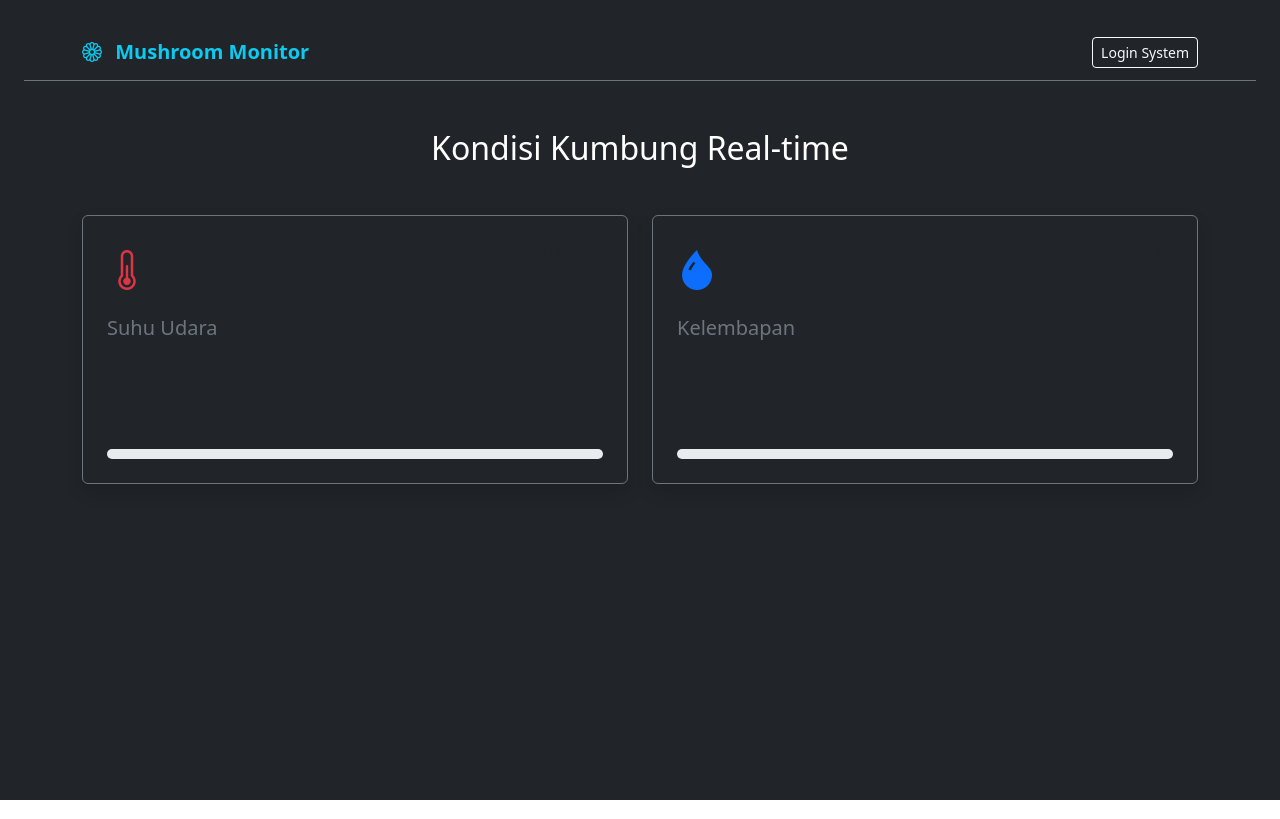
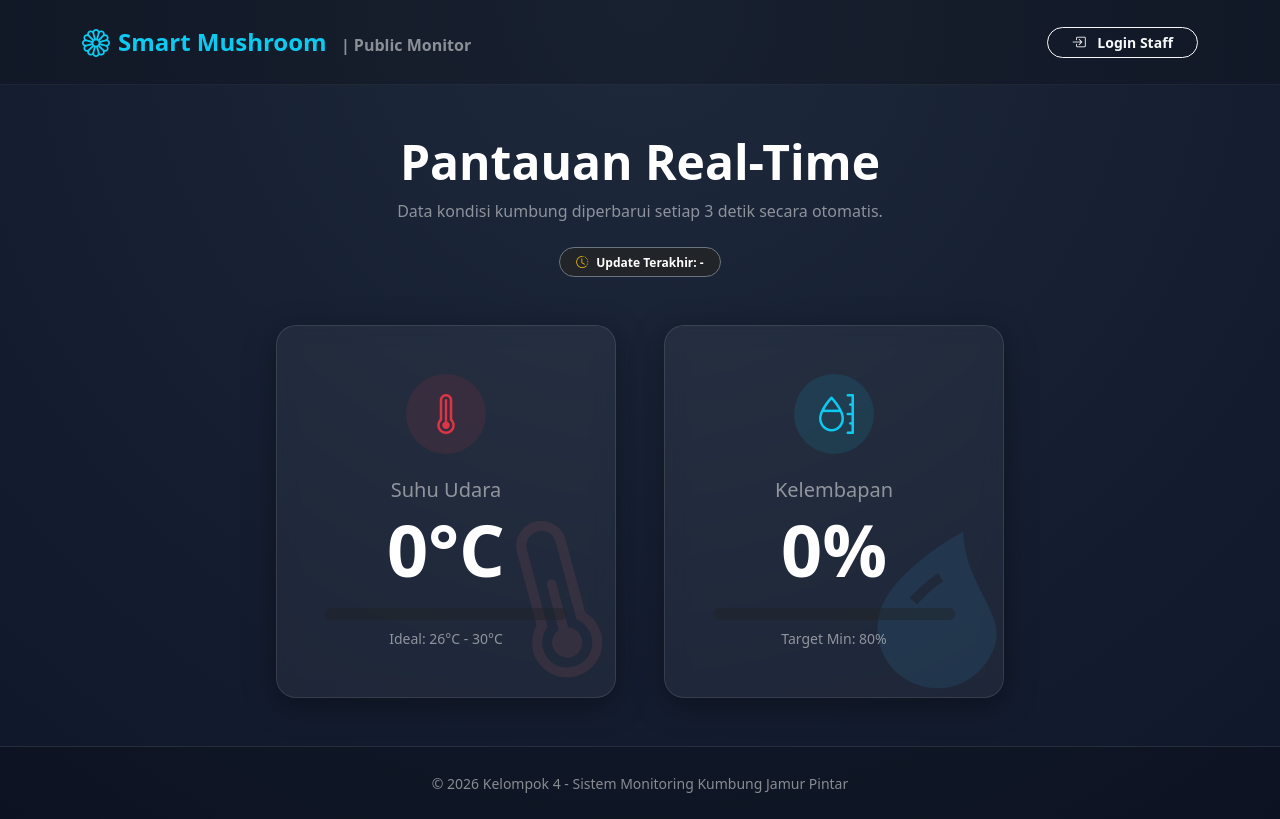
Before and after one commit to B-PPAW-TI503P-2025/PROJECT_KELOMPOK4_SUHU-KELEMBABAN, a React (Vite) app in the folder jamur-react/: page / in a window 1280 px wide. Built offline with nearby package versions, Linux system fonts and the light colour scheme; no server answers.

Commit message:
Memperbaiki tampilan

```diff
--- a/jamur-react/src/pages/PublicMonitor.jsx
+++ b/jamur-react/src/pages/PublicMonitor.jsx
@@ -2,73 +2,126 @@ import { useState, useEffect } from "react";
 import { Link } from "react-router-dom";
 
 const PublicMonitor = () => {
+  // State dengan nilai default aman
   const [data, setData] = useState({ temperature: 0, humidity: 0 });
   const [lastUpdate, setLastUpdate] = useState("-");
 
+  // Fetch Data dengan Safety Check
   const fetchData = async () => {
     try {
       const res = await fetch("http://localhost:3001/api/sensor/latest");
       const jsonData = await res.json();
-      setData(jsonData);
-      setLastUpdate(new Date().toLocaleTimeString("id-ID"));
+
+      // Hanya update jika data valid
+      if (jsonData) {
+        setData(jsonData);
+        setLastUpdate(new Date().toLocaleTimeString("id-ID"));
+      }
     } catch (err) {
-      console.error("Gagal ambil data");
+      console.error("Menunggu data sensor...");
     }
   };
 
-  // Mirip dengan window.onload + setInterval
   useEffect(() => {
-    fetchData(); // Jalankan sekali di awal
-    const interval = setInterval(fetchData, 3000); // Ulangi tiap 3 detik
-    return () => clearInterval(interval); // Bersihkan saat pindah halaman (PENTING di React)
+    fetchData();
+    const interval = setInterval(fetchData, 3000);
+    return () => clearInterval(interval);
   }, []);
 
+  // Style Glassmorphism (Konsisten dengan Dashboard lain)
+  const glassStyle = {
+    background: "rgba(255, 255, 255, 0.05)",
+    backdropFilter: "blur(10px)",
+    border: "1px solid rgba(255, 255, 255, 0.1)",
+    borderRadius: "20px",
+    color: "white",
+    boxShadow: "0 8px 32px 0 rgba(0, 0, 0, 0.37)"
+  };
+
   return (
-    <div className="min-vh-100 bg-dark text-white p-4">
-      <nav className="navbar navbar-dark bg-transparent border-bottom border-secondary mb-5">
+    <div className="min-vh-100 font-sans text-white d-flex flex-column"
+         style={{ background: "radial-gradient(circle at top center, #1e293b, #0f172a)" }}>
+
+      {/* NAVBAR GLASS */}
+      <nav className="navbar navbar-dark py-3 mb-5"
+           style={{ borderBottom: "1px solid rgba(255,255,255,0.05)", background: "rgba(0,0,0,0.2)" }}>
         <div className="container">
-          <span className="navbar-brand fw-bold text-info">
-            <i className="bi bi-flower1 me-2"></i> Mushroom Monitor
+          <span className="navbar-brand fw-bold fs-4 text-info d-flex align-items-center">
+            <i className="bi bi-flower1 me-2 fs-3"></i>
+            <span>Smart Mushroom <small className="text-white-50 fs-6 ms-2">| Public Monitor</small></span>
           </span>
-          <Link to="/login" className="btn btn-outline-light btn-sm">Login System</Link>
+          <Link to="/login" className="btn btn-outline-light rounded-pill px-4 btn-sm fw-bold">
+            <i className="bi bi-box-arrow-in-right me-2"></i> Login Staff
+          </Link>
         </div>
       </nav>
 
-      <div className="container">
-        <h2 className="text-center mb-5">Kondisi Kumbung Real-time</h2>
+      <div className="container flex-grow-1 d-flex flex-column justify-content-center pb-5">
 
-        <div className="row g-4">
+        <div className="text-center mb-5">
+            <h1 className="fw-bold display-5 mb-2">Pantauan Real-Time</h1>
+            <p className="text-white-50">Data kondisi kumbung diperbarui setiap 3 detik secara otomatis.</p>
+            <span className="badge bg-dark border border-secondary px-3 py-2 rounded-pill mt-2">
+                <i className="bi bi-clock-history me-2 text-warning"></i>
+                Update Terakhir: {lastUpdate}
+            </span>
+        </div>
+
+        <div className="row g-5 justify-content-center">
           {/* KARTU SUHU */}
-          <div className="col-md-6">
-            <div className="card bg-dark border border-secondary p-4 shadow">
-              <div className="d-flex justify-content-between mb-3">
-                <i className="bi bi-thermometer-half fs-1 text-danger"></i>
-                <span className="small text-muted">Update: {lastUpdate}</span>
-              </div>
-              <h5 className="text-secondary">Suhu Udara</h5>
-              <h1 className="display-3 fw-bold">{data.temperature}°C</h1>
-              <div className="progress mt-3" style={{ height: "10px" }}>
-                <div className="progress-bar bg-danger" style={{ width: `${(data.temperature / 50) * 100}%` }}></div>
+          <div className="col-md-5 col-lg-4">
+            <div className="p-5 h-100 position-relative overflow-hidden text-center" style={glassStyle}>
+              {/* Dekorasi Background Icon */}
+              <i className="bi bi-thermometer-half position-absolute"
+                 style={{ fontSize: "10rem", right: "-20px", bottom: "-20px", color: "rgba(248, 113, 113, 0.1)", transform: "rotate(-15deg)" }}></i>
+
+              <div className="position-relative z-1">
+                  <div className="d-inline-flex align-items-center justify-content-center bg-danger bg-opacity-10 p-3 rounded-circle mb-4"
+                       style={{ width: "80px", height: "80px" }}>
+                    <i className="bi bi-thermometer-high fs-1 text-danger"></i>
+                  </div>
+                  <h5 className="text-white-50 mb-1">Suhu Udara</h5>
+                  <h1 className="display-2 fw-bold mb-3">{data?.temperature || 0}°C</h1>
+
+                  <div className="progress bg-dark bg-opacity-50" style={{ height: "12px", borderRadius: "10px" }}>
+                    <div className="progress-bar bg-danger progress-bar-striped progress-bar-animated"
+                         style={{ width: `${(data?.temperature / 50) * 100}%` }}></div>
+                  </div>
+                  <small className="text-white-50 mt-2 d-block">Ideal: 26°C - 30°C</small>
               </div>
             </div>
           </div>
 
           {/* KARTU KELEMBAPAN */}
-          <div className="col-md-6">
-            <div className="card bg-dark border border-secondary p-4 shadow">
-              <div className="d-flex justify-content-between mb-3">
-                <i className="bi bi-droplet-fill fs-1 text-primary"></i>
-                <span className="small text-muted">Update: {lastUpdate}</span>
-              </div>
-              <h5 className="text-secondary">Kelembapan</h5>
-              <h1 className="display-3 fw-bold">{data.humidity}%</h1>
-              <div className="progress mt-3" style={{ height: "10px" }}>
-                <div className="progress-bar bg-primary" style={{ width: `${data.humidity}%` }}></div>
+          <div className="col-md-5 col-lg-4">
+            <div className="p-5 h-100 position-relative overflow-hidden text-center" style={glassStyle}>
+              {/* Dekorasi Background Icon */}
+              <i className="bi bi-droplet-fill position-absolute"
+                 style={{ fontSize: "10rem", right: "-20px", bottom: "-30px", color: "rgba(56, 189, 248, 0.1)", transform: "rotate(15deg)" }}></i>
+
+              <div className="position-relative z-1">
+                  <div className="d-inline-flex align-items-center justify-content-center bg-info bg-opacity-10 p-3 rounded-circle mb-4"
+                       style={{ width: "80px", height: "80px" }}>
+                    <i className="bi bi-moisture fs-1 text-info"></i>
+                  </div>
+                  <h5 className="text-white-50 mb-1">Kelembapan</h5>
+                  <h1 className="display-2 fw-bold mb-3">{data?.humidity || 0}%</h1>
+
+                  <div className="progress bg-dark bg-opacity-50" style={{ height: "12px", borderRadius: "10px" }}>
+                    <div className="progress-bar bg-info progress-bar-striped progress-bar-animated"
+                         style={{ width: `${data?.humidity || 0}%` }}></div>
+                  </div>
+                  <small className="text-white-50 mt-2 d-block">Target Min: 80%</small>
               </div>
             </div>
           </div>
         </div>
+
       </div>
+
+      <footer className="text-center py-4 text-white-50 border-top border-secondary border-opacity-25" style={{ background: "rgba(0,0,0,0.2)" }}>
+        <small>© 2026 Kelompok 4 - Sistem Monitoring Kumbung Jamur Pintar</small>
+      </footer>
     </div>
   );
 };
--- a/jamur-react/src/pages/UserDashboard.jsx
+++ b/jamur-react/src/pages/UserDashboard.jsx
@@ -1,12 +1,13 @@
 import { useState, useEffect, useRef } from "react";
 import { useNavigate } from "react-router-dom";
 import Chart from "chart.js/auto";
+import "bootstrap/dist/js/bootstrap.bundle.min.js";
 
 const UserDashboard = () => {
   const navigate = useNavigate();
   const [userName, setUserName] = useState("Petani");
 
-  // State Data
+  // State Data (Aman dari crash)
   const [sensorData, setSensorData] = useState({ temperature: 0, humidity: 0 });
   const [settings, setSettings] = useState({ min_humidity: 80, mode: "otomatis", pump_status: 0 });
   const [logs, setLogs] = useState([]);
@@ -14,6 +15,15 @@ const UserDashboard = () => {
   // Chart Refs
   const chartRef = useRef(null);
   const chartInstance = useRef(null);
+
+  // --- STYLE GLASSMORPHISM (SAMA DENGAN ADMIN) ---
+  const glassStyle = {
+    background: "rgba(255, 255, 255, 0.05)",
+    backdropFilter: "blur(10px)",
+    border: "1px solid rgba(255, 255, 255, 0.1)",
+    borderRadius: "15px",
+    color: "white"
+  };
 
   // API Config
   const API_URL = "http://localhost:3001/api";
@@ -28,7 +38,6 @@ const UserDashboard = () => {
       setUserName(localStorage.getItem("username") || "Petani");
       refreshAll();
 
-      // Auto Refresh tiap 3 detik
       const interval = setInterval(refreshAll, 3000);
       return () => clearInterval(interval);
     }
@@ -46,7 +55,7 @@ const UserDashboard = () => {
     try {
       const res = await fetch(`${API_URL}/sensor/latest`);
       const data = await res.json();
-      setSensorData(data);
+      if (data) setSensorData(data);
     } catch (e) { console.error("Sensor error"); }
   };
 
@@ -54,8 +63,15 @@ const UserDashboard = () => {
     try {
       const res = await fetch(`${API_URL}/settings`, { headers: getHeader() });
       const data = await res.json();
-      if(res.status === 401) handleLogout(); // Token expired
-      setSettings(data);
+
+      if(res.status === 401) {
+          handleLogout();
+          return;
+      }
+
+      if (data && typeof data === 'object') {
+          setSettings(prev => ({ ...prev, ...data }));
+      }
     } catch (e) { console.error("Settings error"); }
   };
 
@@ -63,13 +79,14 @@ const UserDashboard = () => {
     try {
       const res = await fetch(`${API_URL}/logs`, { headers: getHeader() });
       const data = await res.json();
-      // Filter hanya log pompa
-      const pumpLogs = data.filter(l => l.action.toLowerCase().includes("pompa"));
-      setLogs(pumpLogs.slice(0, 8)); // Ambil 8 terakhir
+      if (Array.isArray(data)) {
+        const pumpLogs = data.filter(l => l.action.toLowerCase().includes("pompa"));
+        setLogs(pumpLogs.slice(0, 8));
+      }
     } catch (e) { console.error("History error"); }
   };
 
-  // --- CHART LOGIC ---
+  // --- CHART LOGIC (DARK MODE) ---
   const fetchChartData = async () => {
     try {
       const res = await fetch(`${API_URL}/sensor/all`, { headers: getHeader() });
@@ -85,12 +102,14 @@ const UserDashboard = () => {
 
   const updateChart = (data) => {
     if (!chartRef.current) return;
-
-    if (chartInstance.current) {
-      chartInstance.current.destroy();
-    }
+    if (chartInstance.current) chartInstance.current.destroy();
 
     const ctx = chartRef.current.getContext("2d");
+
+    // CONFIG DARK MODE CHART (Agar terlihat di background gelap)
+    Chart.defaults.color = '#ccc';
+    Chart.defaults.borderColor = 'rgba(255, 255, 255, 0.1)';
+
     chartInstance.current = new Chart(ctx, {
       type: "line",
       data: {
@@ -99,27 +118,40 @@ const UserDashboard = () => {
           {
             label: "Suhu (°C)",
             data: data.map(d => d.temperature),
-            borderColor: "#ff4d4d",
-            backgroundColor: "rgba(255, 77, 77, 0.1)",
+            borderColor: "#f87171",
+            backgroundColor: "rgba(248, 113, 113, 0.2)",
             fill: true,
             tension: 0.4
           },
           {
             label: "Kelembapan (%)",
             data: data.map(d => d.humidity),
-            borderColor: "#007bff",
-            backgroundColor: "rgba(0, 123, 255, 0.1)",
+            borderColor: "#38bdf8",
+            backgroundColor: "rgba(56, 189, 248, 0.2)",
             fill: true,
             tension: 0.4
           }
         ]
       },
-      options: { responsive: true, maintainAspectRatio: false, animation: { duration: 0 } }
+      options: {
+        responsive: true,
+        maintainAspectRatio: false,
+        animation: { duration: 0 },
+        scales: {
+            x: { ticks: { color: '#eee' } },
+            y: { ticks: { color: '#eee' } }
+        },
+        plugins: {
+            legend: { labels: { color: '#eee' } }
+        }
+      }
     });
   };
 
-  // --- CONTROL LOGIC (POMPA) ---
+  // --- CONTROL LOGIC ---
   const handlePumpControl = async (status) => {
+    const currentMode = settings?.mode || "otomatis";
+    const currentHum = settings?.min_humidity || 80;
     const targetMode = status === 1 ? "manual" : "otomatis";
     const actionText = status === 1 ? "MENYALAKAN (Mode Manual)" : "MEMATIKAN (Kembali ke Otomatis)";
 
@@ -132,13 +164,18 @@ const UserDashboard = () => {
         body: JSON.stringify({
           mode: targetMode,
           pump_status: status,
-          min_humidity: parseFloat(settings.min_humidity) || 80
+          min_humidity: parseFloat(currentHum)
         }),
       });
 
       if (res.ok) {
         alert("✅ Perintah Berhasil Dikirim!");
-        refreshAll();
+        setSettings(prev => ({
+            ...prev,
+            mode: targetMode,
+            pump_status: status
+        }));
+        setTimeout(refreshAll, 500);
       } else {
         alert("Gagal mengirim perintah.");
       }
@@ -152,71 +189,76 @@ const UserDashboard = () => {
     navigate("/login");
   };
 
-  // Helper untuk status pompa
-  const isPumpOn = settings.pump_status === 1 || settings.pump_status === true;
+  const isPumpOn = settings?.pump_status === 1 || settings?.pump_status === true;
 
+  // --- RENDER UI (DARK GLASS THEME) ---
   return (
-    <div className="min-vh-100 bg-light font-sans">
-      {/* NAVBAR */}
-      <nav className="navbar navbar-expand-lg navbar-dark bg-dark mb-4 shadow">
+    <div className="min-vh-100 font-sans text-white"
+         style={{ background: "radial-gradient(circle at top left, #1e293b, #0f172a)" }}>
+
+      {/* NAVBAR GLASS */}
+      <nav className="navbar navbar-expand-lg navbar-dark mb-4 shadow-sm"
+           style={{ background: "rgba(0,0,0,0.3)", backdropFilter: "blur(10px)", borderBottom: "1px solid rgba(255,255,255,0.1)" }}>
         <div className="container">
-          <span className="navbar-brand"><i className="bi bi-moisture me-2"></i> Panel Petani</span>
-          <div className="d-flex align-items-center text-white">
-            <span className="me-3">Halo, <strong>{userName}</strong></span>
-            <button onClick={handleLogout} className="btn btn-outline-light btn-sm">Keluar</button>
+          <span className="navbar-brand fw-bold text-info"><i className="bi bi-flower1 me-2"></i> Panel Petani</span>
+          <div className="d-flex align-items-center">
+            <span className="me-3 text-white-50">Halo, <strong className="text-white">{userName}</strong></span>
+            <button onClick={handleLogout} className="btn btn-outline-danger btn-sm rounded-pill px-3">Keluar</button>
           </div>
         </div>
       </nav>
 
       <div className="container">
-        <div className="row">
+        <div className="row g-4">
 
           {/* KOLOM KIRI (Sensor & Chart) */}
           <div className="col-md-8">
             {/* CARD SENSOR */}
-            <div className="card p-4 mb-4 text-center border-0 shadow-sm">
-              <h5 className="text-start text-muted mb-4"><i className="bi bi-cpu me-2"></i> Kondisi Kumbung</h5>
+            <div className="p-4 mb-4 text-center shadow-lg" style={glassStyle}>
+              <h5 className="text-start mb-4 text-warning"><i className="bi bi-cpu me-2"></i> Kondisi Kumbung</h5>
               <div className="row">
-                <div className="col-6 border-end">
-                  <p className="mb-0 text-secondary">Suhu</p>
-                  <div className="display-4 fw-bold text-dark">{sensorData.temperature}°C</div>
+                <div className="col-6 border-end border-secondary">
+                  <p className="mb-0 text-white-50">Suhu</p>
+                  <div className="display-4 fw-bold text-danger">{sensorData?.temperature || 0}°C</div>
                 </div>
                 <div className="col-6">
-                  <p className="mb-0 text-secondary">Kelembapan</p>
-                  <div className="display-4 fw-bold text-dark">{sensorData.humidity}%</div>
+                  <p className="mb-0 text-white-50">Kelembapan</p>
+                  <div className="display-4 fw-bold text-info">{sensorData?.humidity || 0}%</div>
                 </div>
               </div>
-              <div className="border-top pt-3 mt-3 d-flex justify-content-between text-muted small">
-                <span><i className="bi bi-info-circle"></i> Target Kelembapan: <strong>{settings.min_humidity}%</strong></span>
-                <span className="badge bg-secondary">MODE: {settings.mode.toUpperCase()}</span>
+              <div className="border-top border-secondary pt-3 mt-3 d-flex justify-content-between text-white-50 small">
+                <span><i className="bi bi-info-circle"></i> Target Kelembapan: <strong>{settings?.min_humidity || 80}%</strong></span>
+                <span className={`badge ${settings?.mode === 'manual' ? 'bg-warning text-dark' : 'bg-primary'}`}>
+                    MODE: {(settings?.mode || "otomatis").toUpperCase()}
+                </span>
               </div>
             </div>
 
             {/* CARD CHART */}
-            <div className="card p-4 mb-4 border-0 shadow-sm">
-              <h5 className="text-muted mb-3"><i className="bi bi-graph-up me-2"></i> Tren Real-Time</h5>
+            <div className="p-4 mb-4 shadow-lg" style={glassStyle}>
+              <h5 className="mb-3 text-white-50"><i className="bi bi-graph-up me-2"></i> Tren Real-Time</h5>
               <div style={{ height: "300px" }}>
                 <canvas ref={chartRef}></canvas>
               </div>
             </div>
 
             {/* CARD HISTORY */}
-            <div className="card p-4 border-0 shadow-sm">
-                <h5 className="text-muted mb-3"><i className="bi bi-clock-history me-2"></i> Riwayat Pompa</h5>
+            <div className="p-4 shadow-lg" style={glassStyle}>
+                <h5 className="mb-3 text-white-50"><i className="bi bi-clock-history me-2"></i> Riwayat Pompa</h5>
                 <div className="table-responsive">
-                    <table className="table table-sm table-hover">
-                        <thead className="table-light">
-                            <tr><th>Waktu</th><th>Pelaku</th><th>Aksi</th></tr>
+                    <table className="table table-dark table-hover" style={{ background: 'transparent' }}>
+                        <thead>
+                            <tr className="text-white-50"><th>Waktu</th><th>Pelaku</th><th>Aksi</th></tr>
                         </thead>
-                        <tbody>
+                        <tbody className="border-top border-secondary">
                             {logs.length > 0 ? logs.map((log, i) => (
                                 <tr key={i}>
-                                    <td className="small">{new Date(log.created_at).toLocaleString("id-ID")}</td>
-                                    <td>{log.full_name || 'Sistem'}</td>
-                                    <td className={log.action.includes('Nyala') ? 'text-success fw-bold' : ''}>{log.action}</td>
+                                    <td className="small text-white-50">{new Date(log.created_at).toLocaleString("id-ID")}</td>
+                                    <td><span className="badge bg-secondary">{log.full_name || 'Sistem'}</span></td>
+                                    <td className={log.action.includes('Nyala') ? 'text-success fw-bold' : 'text-danger'}>{log.action}</td>
                                 </tr>
                             )) : (
-                                <tr><td colSpan="3" className="text-center">Belum ada riwayat</td></tr>
+                                <tr><td colSpan="3" className="text-center text-white-50">Belum ada riwayat</td></tr>
                             )}
                         </tbody>
                     </table>
@@ -226,30 +268,32 @@ const UserDashboard = () => {
 
           {/* KOLOM KANAN (Kontrol Pompa) */}
           <div className="col-md-4">
-            <div className="card p-4 mb-4 border-0 shadow-sm">
-                <h5 className="text-muted mb-3">Kontrol Pompa</h5>
-                <div className="text-center mb-4">
-                    <p className="mb-2">Status Saat Ini:</p>
-                    <span className={`badge p-3 w-100 rounded-pill fs-6 ${isPumpOn ? 'bg-success' : 'bg-danger'}`}>
-                        {isPumpOn ? "AKTIF / MENYEMPROT" : "MATI / STANDBY"}
-                    </span>
+            <div className="p-4 shadow-lg h-100" style={glassStyle}>
+                <h5 className="mb-4 text-center text-success fw-bold">Kontrol Pompa</h5>
+
+                <div className="text-center mb-4 p-3 rounded-3" style={{ background: "rgba(0,0,0,0.2)" }}>
+                    <p className="mb-2 text-white-50">Status Saat Ini:</p>
+                    <h4 className={`fw-bold ${isPumpOn ? 'text-success' : 'text-danger'}`}>
+                        {isPumpOn ? "AKTIF (MENYEMPROT)" : "MATI (STANDBY)"}
+                    </h4>
+                    <div className={`spinner-grow spinner-grow-sm mt-2 ${isPumpOn ? 'text-success' : 'text-danger'}`} role="status"></div>
                 </div>
 
-                <div className="d-grid gap-2">
+                <div className="d-grid gap-3">
                     {isPumpOn ? (
-                        <button onClick={() => handlePumpControl(0)} className="btn btn-danger btn-lg shadow">
-                            <i className="bi bi-stop-circle-fill me-2"></i> MATIKAN POMPA
+                        <button onClick={() => handlePumpControl(0)} className="btn btn-danger btn-lg shadow fw-bold py-3" style={{ border: "2px solid rgba(255,255,255,0.2)" }}>
+                            <i className="bi bi-power me-2"></i> MATIKAN POMPA
                         </button>
                     ) : (
-                        <button onClick={() => handlePumpControl(1)} className="btn btn-success btn-lg shadow">
-                            <i className="bi bi-play-circle-fill me-2"></i> NYALAKAN POMPA
+                        <button onClick={() => handlePumpControl(1)} className="btn btn-success btn-lg shadow fw-bold py-3" style={{ border: "2px solid rgba(255,255,255,0.2)" }}>
+                            <i className="bi bi-power me-2"></i> NYALAKAN POMPA
                         </button>
                     )}
                 </div>
 
-                <div className="alert alert-warning mt-3 mb-0 small">
-                    <i className="bi bi-exclamation-triangle me-1"></i>
-                    Mengontrol pompa akan mengubah sistem ke <strong>Mode Manual</strong> secara otomatis.
+                <div className="alert alert-warning mt-4 mb-0 small border-0 text-dark" style={{ background: "rgba(255, 193, 7, 0.9)" }}>
+                    <i className="bi bi-exclamation-triangle-fill me-2"></i>
+                    <strong>Perhatian:</strong> Mengontrol pompa secara manual akan otomatis menonaktifkan mode IoT (Otomatis).
                 </div>
             </div>
           </div>
```
Also changed, not shown: jamur-react/src/pages/AdminDashboard.jsx (+53 -35 lines), 1 other file (tests, documents, lock files or other folders).
